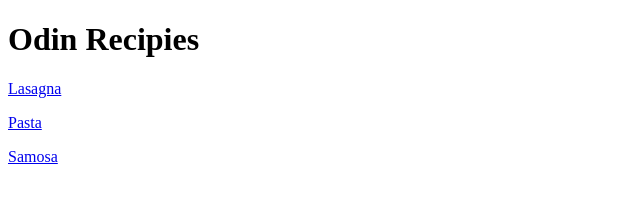
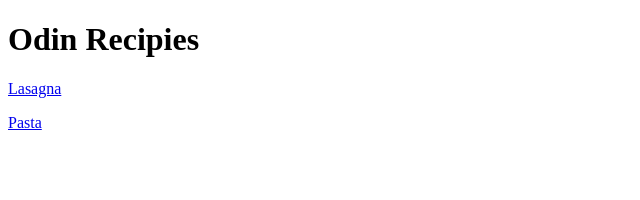
Before and after one commit to karanjotbadesha/odin-recipes, a plain HTML site: page index.html in a window 1280 px wide. Shown: the full height of the page, 0-640 px from the left. Drawn offline with Linux system fonts and the light colour scheme.

Commit message:
Update index.html

```diff
--- a/index.html
+++ b/index.html
@@ -9,7 +9,7 @@
    <p> <h1>Odin Recipies</h1></p>
    <p> <a href="recipes/lasagna.html" target="_blank"> Lasagna</a><p>
    <p> <a href="recipes/pasta.html" target="_blank"> Pasta </a></p>
-   <p> <a href="recipes/samosa.html target="_blank"</p> Samosa </a></p>
+   <p> <a href="recipes/samosa.html target="_blank" Samosa </a></p>
 
 
 </body>
```
